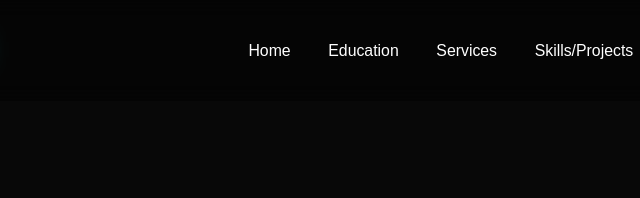
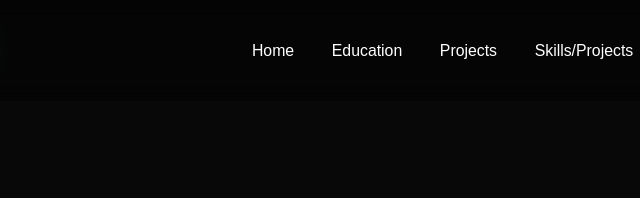
Before and after one commit to gauravni/portfolio, a plain HTML site: page portfolio/index.html in a window 1280 px wide. Shown: the top 198 px of the page, 401-1041 px from the left. Drawn offline with nearby package versions, Linux system fonts and the light colour scheme.

Commit message:
Update index.html

```diff
--- a/portfolio/index.html
+++ b/portfolio/index.html
@@ -19,7 +19,7 @@
         <nav class="navbar">
             <a href="#home" class="active">Home</a>
             <a href="#education">Education</a>
-            <a href="#services">Services</a>
+            <a href="#services">Projects</a>
             <a href="#skills">Skills/Projects</a>
             <a href="#contact">Contact</a>
         </nav>
```
